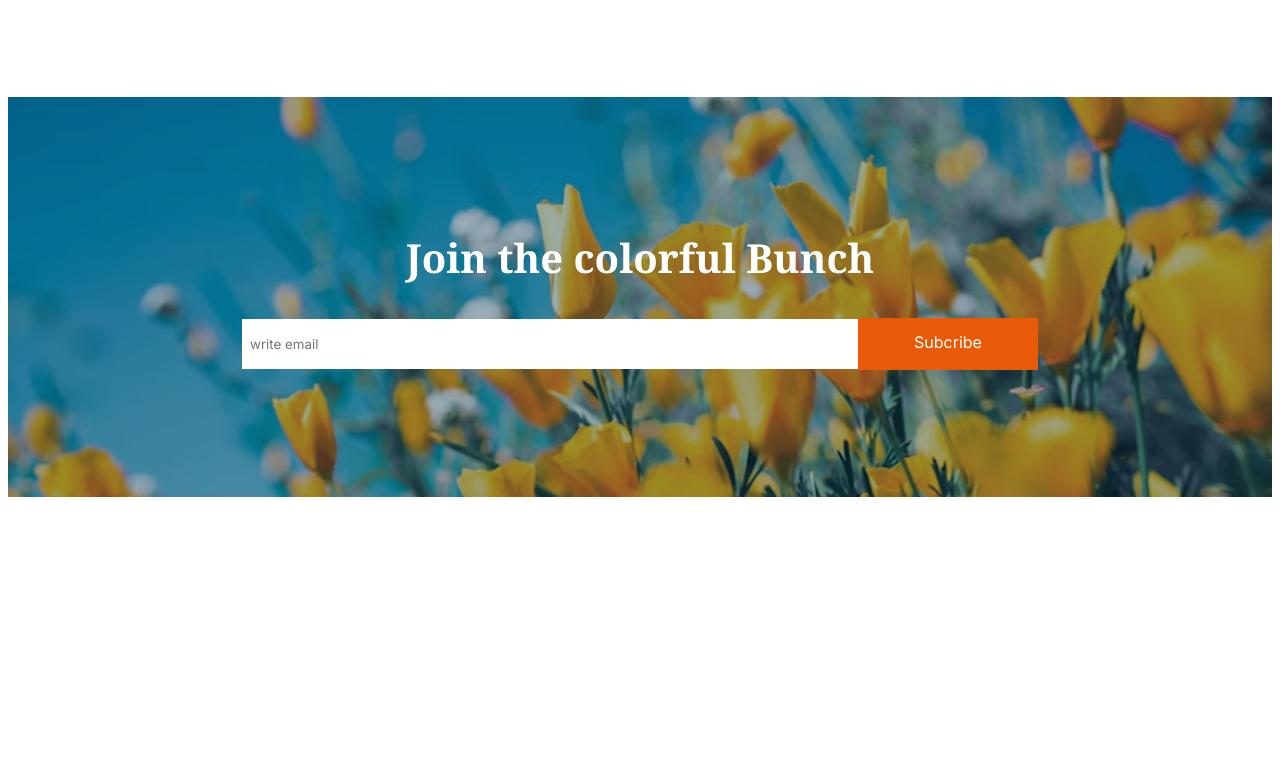
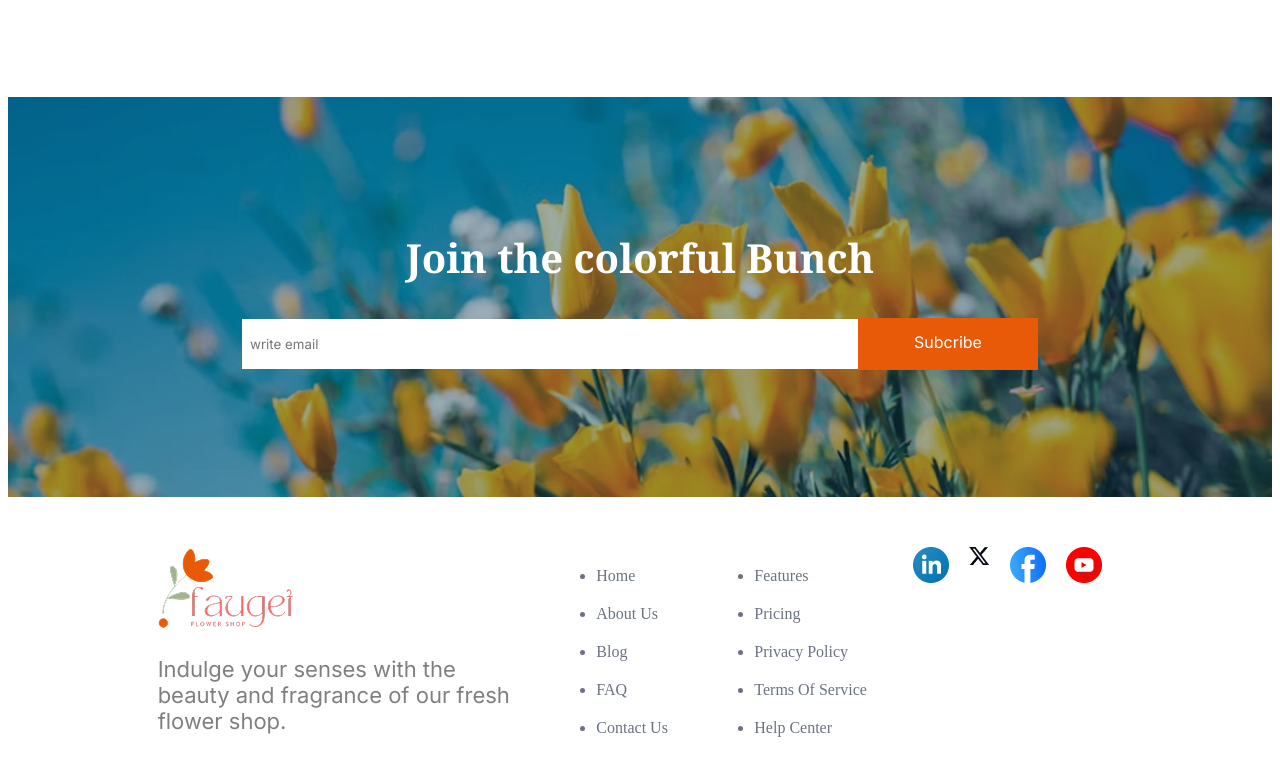
Before and after one commit to Salaatsarkar/B12A02-Responsive-Flowers-Website, a plain HTML site: page index.html in a window 1280 px wide. Shown: the part 3180-3944 px from the top of the page. Before the commit the page ends 3685 px from the top, so only its background shows below. Drawn offline with Linux system fonts and the light colour scheme.

Commit message:
footer-section

```diff
--- a/index.html
+++ b/index.html
@@ -57,7 +57,7 @@
                 <div class="card-text">
                     <p>Lily Blossom</p>
                     <p class="usd">20 USD</p>
-                    <button class="btn">ADD TO CART</button>
+                    <button onclick="welcome()" class="btn">ADD TO CART</button>
                 </div>
 
 
@@ -69,7 +69,7 @@
                 <div class="card-text">
                     <p>Lily Blossom</p>
                     <p class="usd">20 USD</p>
-                    <button class="btn">ADD TO CART</button>
+                    <button onclick="welcome()" class="btn">ADD TO CART</button>
                 </div>
 
 
@@ -81,7 +81,7 @@
                 <div class="card-text">
                     <p>Lily Blossom</p>
                     <p class="usd">20 USD</p>
-                    <button class="btn">ADD TO CART</button>
+                    <button onclick="welcome()"  class="btn">ADD TO CART</button>
                 </div>
 
 
@@ -93,7 +93,7 @@
                 <div class="card-text">
                     <p>Lily Blossom</p>
                     <p class="usd">20 USD</p>
-                    <button class="btn">ADD TO CART</button>
+                    <button onclick="welcome()"  class="btn">ADD TO CART</button>
                 </div>
 
 
@@ -105,7 +105,7 @@
                 <div class="card-text">
                     <p>Lily Blossom</p>
                     <p class="usd">20 USD</p>
-                    <button class="btn">ADD TO CART</button>
+                    <button onclick="welcome()" class="btn">ADD TO CART</button>
                 </div>
 
 
@@ -117,7 +117,7 @@
                 <div class="card-text">
                     <p>Lily Blossom</p>
                     <p class="usd">20 USD</p>
-                    <button class="btn">ADD TO CART</button>
+                    <button onclick="welcome()" class="btn">ADD TO CART</button>
                 </div>
 
 
@@ -129,7 +129,7 @@
                 <div class="card-text">
                     <p>Lily Blossom</p>
                     <p class="usd">20 USD</p>
-                    <button class="btn">ADD TO CART</button>
+                    <button onclick="welcome()" class="btn">ADD TO CART</button>
                 </div>
 
 
@@ -141,7 +141,7 @@
                 <div class="card-text">
                     <p>Lily Blossom</p>
                     <p class="usd">20 USD</p>
-                    <button class="btn">ADD TO CART</button>
+                    <button onclick="welcome()" class="btn">ADD TO CART</button>
                 </div>
 
 
@@ -218,5 +218,43 @@
 
     </main>
 
+    <footer class="footer">
+        <div class="footer-logo">
+            <img src="assets/logo.png" alt="">
+            <p>Indulge your senses with the <br>beauty and fragrance of our fresh <br>flower shop. </p>
+        </div>
+        <div class="list-one">
+            <ul>
+                <li>Home</li>
+                <li>About Us</li>
+                <li>Blog</li>
+                <li>FAQ</li>
+                <li>Contact Us</li>
+            </ul>
+        </div>
+        <div class="list-two">
+            <ul>
+                <li>Features</li>
+                <li>Pricing</li>
+                <li>Privacy Policy</li>
+                <li>Terms Of Service</li>
+                <li>Help Center</li>
+            </ul>
+        </div>
+        <div class="logo">
+            <img src="assets/icon-linkedin.png" alt="">
+            <img src="assets/icon-twitter.png" alt="">
+            <img src="assets/icon-facebook.png" alt="">
+            <img src="assets/icon-youtube.png" alt="">
+        </div>
+
+    </footer>
+
+    <script>
+        function welcome(){
+            alert("Flower added to Cart");
+        }
+    </script>
+
 </body>
 </html>
--- a/style.css
+++ b/style.css
@@ -138,6 +138,7 @@
     font-family: "Inter", sans-serif;
     font-weight: semibold ;
     font-size: 1rem;
+
 
 
 }
@@ -338,6 +339,36 @@
 
 }
 
+.footer{
+    display: flex;
+    justify-content: space-around;
+    width: 80%;
+    margin: auto;
+    margin-top: 50px;
+    align-items: start;
+}
+
+.footer-logo p{
+    color: rgba(0, 0, 0, 0.5);
+     font-family: "Inter", sans-serif;
+     font-size: 22px;
+
+}
+
+.list-one li , .list-two li{
+    color: rgba(107, 114, 128, 1);
+    margin-top: 20px;
+}
+
+.logo img{
+   margin-right: 20px;
+}
+.logo{
+    display: flex;
+    align-items: start;
+    justify-content: space-evenly;
+}
+
 
 
 
@@ -378,6 +409,10 @@
     #trusted-badge{
         visibility: hidden;
     }
+
+    .plants-lover-text ul{
+        text-align: left;
+    }
     .latest-image-container{
         display: flex;
         flex-direction: column;
@@ -393,4 +428,12 @@
     .join-form input[type="email"] , input[type="submit"]{
         width: 321px;
     }
+
+    .footer{
+        display: flex;
+        flex-direction: column;
+    }
+    .logo{
+        margin-top: 20px;
+    }
 }
```
